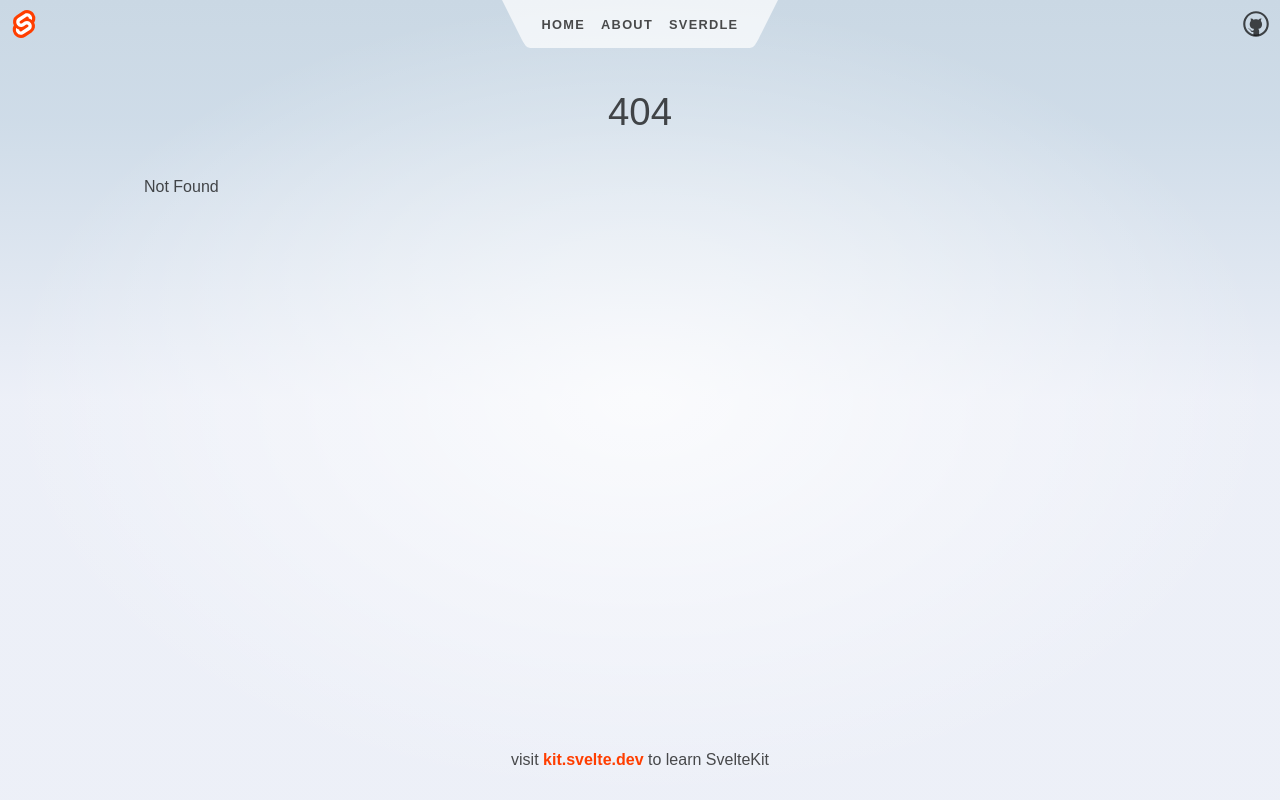
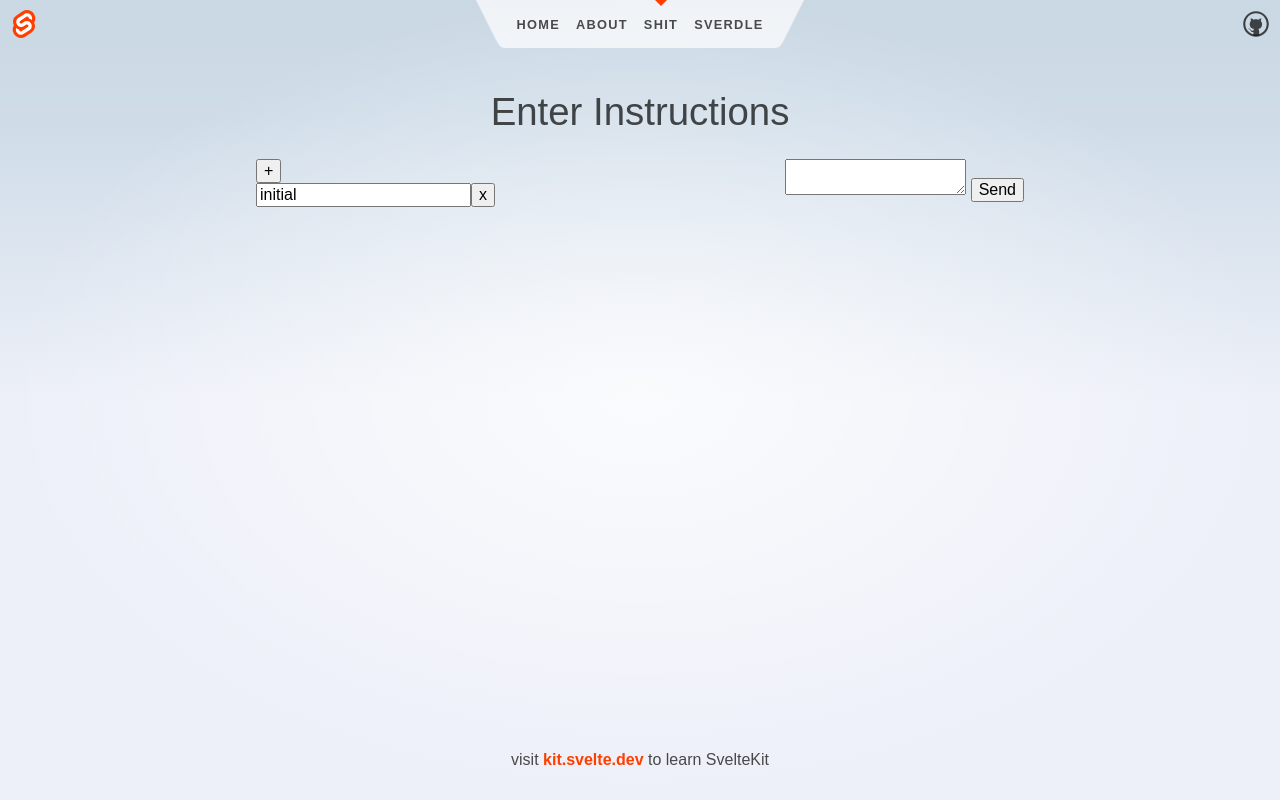
Before and after one commit to PeterLazarov/EditMagician, a SvelteKit app: page /shit in a window 1280 px wide. Before the commit this address had no page. Built offline with nearby package versions, Linux system fonts and the light colour scheme; no server answers.

Commit message:
promt with instructions

```diff
--- a/src/routes/Header.svelte
+++ b/src/routes/Header.svelte
@@ -1,7 +1,7 @@
 <script>
-	import { page } from '$app/stores';
-	import logo from '$lib/images/svelte-logo.svg';
-	import github from '$lib/images/github.svg';
+    import { page } from "$app/stores";
+    import logo from "$lib/images/svelte-logo.svg";
+    import github from "$lib/images/github.svg";
 </script>
 
 <header>
@@ -16,13 +16,28 @@
             <path d="M0,0 L1,2 C1.5,3 1.5,3 2,3 L2,0 Z" />
         </svg>
         <ul>
-			<li aria-current={$page.url.pathname === '/' ? 'page' : undefined}>
+            <li aria-current={$page.url.pathname === "/" ? "page" : undefined}>
                 <a href="/">Home</a>
             </li>
-			<li aria-current={$page.url.pathname === '/about' ? 'page' : undefined}>
+            <li
+                aria-current={$page.url.pathname === "/about"
+                    ? "page"
+                    : undefined}
+            >
                 <a href="/about">About</a>
             </li>
-			<li aria-current={$page.url.pathname.startsWith('/sverdle') ? 'page' : undefined}>
+            <li
+                aria-current={$page.url.pathname === "/shit"
+                    ? "page"
+                    : undefined}
+            >
+                <a href="/shit">Shit</a>
+            </li>
+            <li
+                aria-current={$page.url.pathname.startsWith("/sverdle")
+                    ? "page"
+                    : undefined}
+            >
                 <a href="/sverdle">Sverdle</a>
             </li>
         </ul>
@@ -97,9 +112,9 @@
         height: 100%;
     }
 
-	li[aria-current='page']::before {
+    li[aria-current="page"]::before {
         --size: 6px;
-		content: '';
+        content: "";
         width: 0;
         height: 0;
         position: absolute;
--- /dev/null
+++ b/src/routes/shit/+page.svelte
@@ -0,0 +1,66 @@
+<script lang="ts">
+    import { sendContextPrompt } from "../../services/openAI";
+
+    let input = "";
+    $: output = "";
+    $: instructions = ["initial"] as string[];
+
+    function sendPropmt() {
+        sendContextPrompt(instructions, input).then(
+            (val) => (output = val || ""),
+        );
+    }
+    function addInstruction() {
+        instructions = [...instructions, "test"];
+    }
+    function removeInstruction(index: number) {
+        instructions = instructions.toSpliced(index, 1);
+    }
+</script>
+
+<svelte:head>
+    <title>About</title>
+    <meta name="description" content="About this app" />
+</svelte:head>
+<div>
+    <h1>Enter Instructions</h1>
+    <div class="text-column container">
+        <div>
+            <button on:click={addInstruction}> + </button>
+
+            <div>
+                {#each instructions as instruction, index}
+                    <div class="item">
+                        <input bind:value={instruction} />
+                        <button on:click={() => removeInstruction(index)}>
+                            x
+                        </button>
+                    </div>
+                {/each}
+            </div>
+        </div>
+        <div>
+            <textarea bind:value={input} />
+
+            <button on:click={sendPropmt}> Send </button>
+
+            <p>
+                {output}
+            </p>
+        </div>
+    </div>
+</div>
+
+<style>
+    .container {
+        display: flex;
+        flex-direction: row;
+        justify-content: space-between;
+    }
+
+    .item {
+        display: flex;
+        justify-content: space-between;
+        gap: 10;
+    }
+</style>
--- /dev/null
+++ b/src/routes/shit/+page.ts
@@ -0,0 +1,9 @@
+import { dev } from '$app/environment';
+
+// we don't need any JS on this page, though we'll load
+// it in dev so that we get hot module replacement
+export const csr = dev;
+
+// since there's no dynamic data here, we can prerender
+// it so that it gets served as a static asset in production
+export const prerender = true;
--- /dev/null
+++ b/src/routes/shit/InstructionItem.svelte
@@ -0,0 +1,17 @@
+<script lang="ts">
+    export let text: string;
+    export let onRemove: () => void;
+</script>
+
+<div class="container">
+    <input bind:value={text} />
+    <button on:click={() => onRemove()}> x </button>
+</div>
+
+<style>
+    .container {
+        display: flex;
+        justify-content: space-between;
+        gap: 10;
+    }
+</style>
--- /dev/null
+++ b/src/services/openAI.ts
@@ -0,0 +1,41 @@
+import axios from "axios";
+
+// Access environment variables
+const OPENAI_API_KEY = import.meta.env.VITE_OPENAI_API_KEY;
+const OPENAI_API_URL = import.meta.env.VITE_OPENAI_API_URL;
+
+if (!OPENAI_API_KEY) {
+  throw new Error("OpenAI API key is missing.");
+}
+
+export async function callOpenAI(prompt: string): Promise<string | undefined> {
+  try {
+    const response = await axios.post(
+      OPENAI_API_URL,
+      {
+        model: "gpt-3.5-turbo",
+        messages: [{ role: "user", content: prompt }],
+      },
+      {
+        headers: {
+          "Content-Type": "application/json",
+          Authorization: `Bearer ${OPENAI_API_KEY}`,
+        },
+      },
+    );
+
+    const data = response.data;
+    return data.choices[0].message.content;
+  } catch (error) {
+    console.error("Error calling OpenAI API:", error);
+    return undefined;
+  }
+}
+
+export async function sendContextPrompt(
+  instructions: string[],
+  prompt: string,
+) {
+  const context = instructions.join(".\n");
+  return callOpenAI(context + "\n\n" + prompt);
+}
```
Also changed, not shown: package.json (+6 -1 lines), 1 other file (tests, documents, lock files or other folders). Lines whose indentation alone changed are shown as unchanged.
